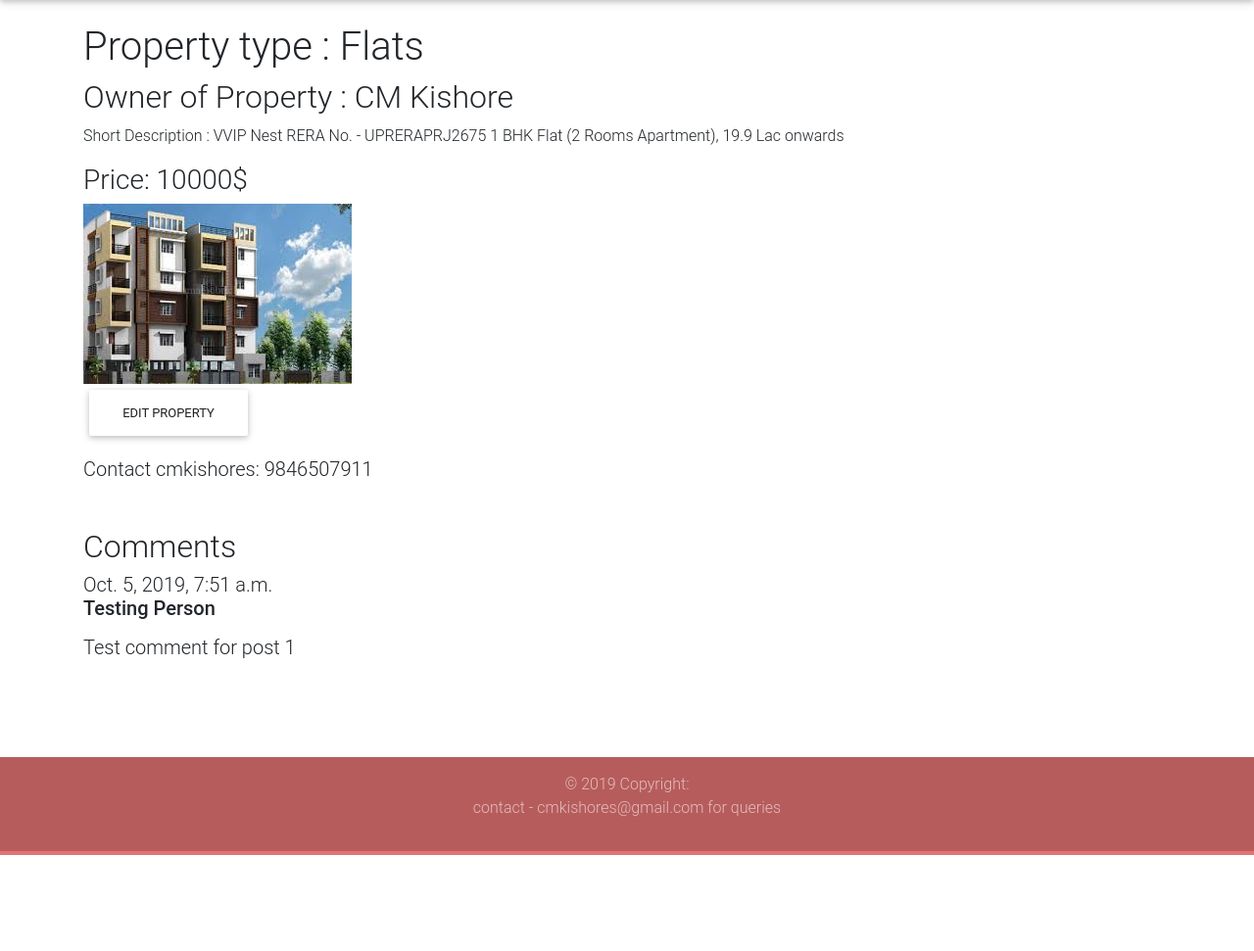
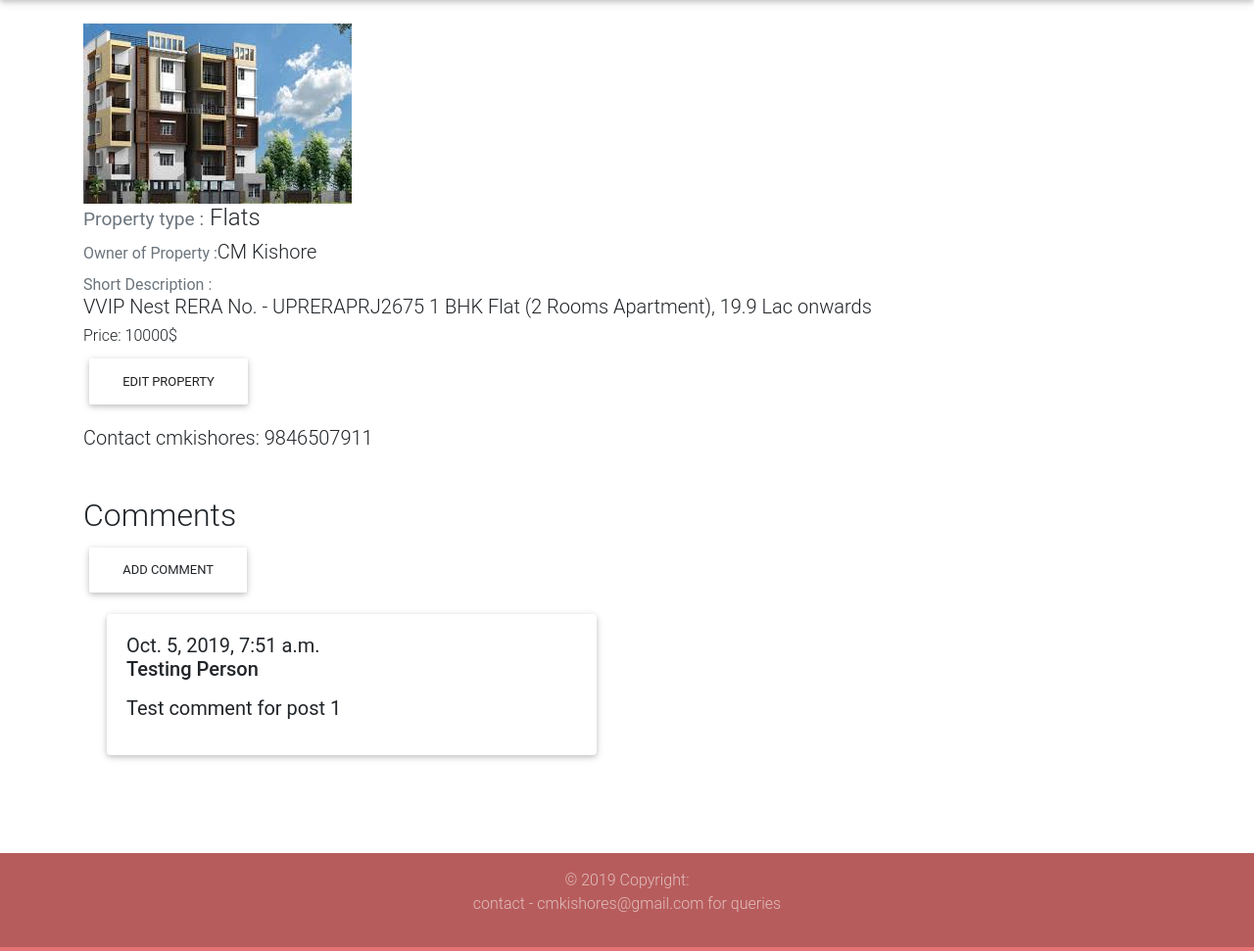
Before and after one commit to cmkishores/real_estate_website, a Django app: page /property/3/ in a window 1280 px wide. Shown: the part 74-1045 px from the top of the page at 98% size. Before the commit the page ends 947 px from the top, so only its background shows below. Run offline with Django 3.2, Linux system fonts and the light colour scheme; a user stored in the database is signed in; data comes from the database, SQL or seed files in the repository; some libraries are stand-ins or nearby versions.

Commit message:
Moved add article to home page

```diff
--- a/templates/account.html
+++ b/templates/account.html
@@ -13,12 +13,6 @@
 <h3>You are a {{ request.user.category }}</h3>
 <h4> Contact number {{ request.user.mob_num }}</h4>
 
-{% if request.user.category == 'Seller' %}
 
-<ul type="none">
-	<li> <a class = "btn button red lighten-3 text-dark" href="{% url 'addarticle'  %}"> Add Article </a></li>
-</li>
-</ul>
-{% endif %}
 
 {% endblock body %}
--- a/templates/articles.html
+++ b/templates/articles.html
@@ -4,20 +4,21 @@
 
 
 {% block body %}
+  <img src="{{ article.photo.url }}" alt="{{ article.type }}">
 
-<h1> Property type : {{ article.category }} </h1>
+<h4><small class="text-muted"> Property type :</small> {{ article.category }} </h1>
 
-<h2>Owner of Property : {{ article.owner_name }}</h2>
+<h5><small class="text-muted"> Owner of Property :</small>{{ article.owner_name }}</h2>
 
 
-<p> Short Description : {{ article.description }} </p>
-<h3>Price: {{ article.price }}$</h3>
+<h5> <small class="text-muted"> Short Description :</small> <br> {{ article.description }} </h3>
+<h6>Price: {{ article.price }}$</h3>
 
 
 
 
 
-  <img src="{{ article.photo.url }}" alt="{{ article.type }}">
+
 {% if request.user.username == article.owner.username %}
 
 <p><a class = "card-link btn text-dark text-danger " href="{% url 'editarticle'  article.id %}">Edit Property </a></p>
@@ -32,12 +33,16 @@
 <div class="mt-5">
 	<h2>
 	Comments </h2>
+	<a class="btn btn white" href="{% url 'add_comment_to_post' article.id %}">Add comment</a>
 {% for comment in article.comments.all %}
-    <div class="comment">
-        <div class="date">{{ comment.created_date }}</div>
+	<div class="d-flex flex-column">
+    <div class="comment card mt-3 ml-4" style="width:500px;">
+       <div class="card-body"> <div class="date">{{ comment.created_date }}</div>
         <strong>{{ comment.author }}</strong>
         <p>{{ comment.text|linebreaks }}</p>
     </div>
+</div>
+</div>
 </div>
 
 {% endfor %}
```
Also changed, not shown: templates/add_comment_to_post.html (added, +9 -0 lines), templates/index.html (+12 -2 lines).
